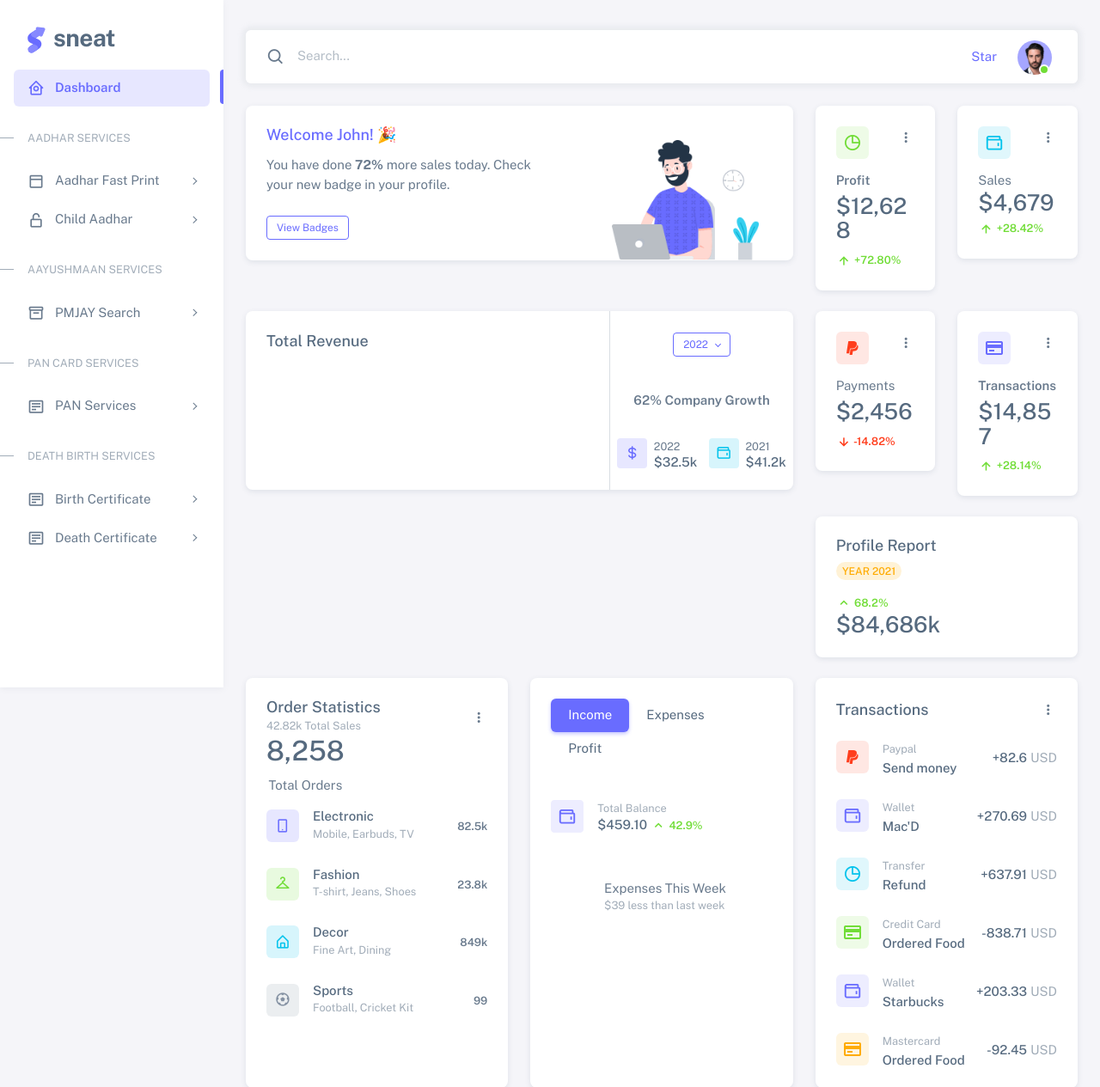
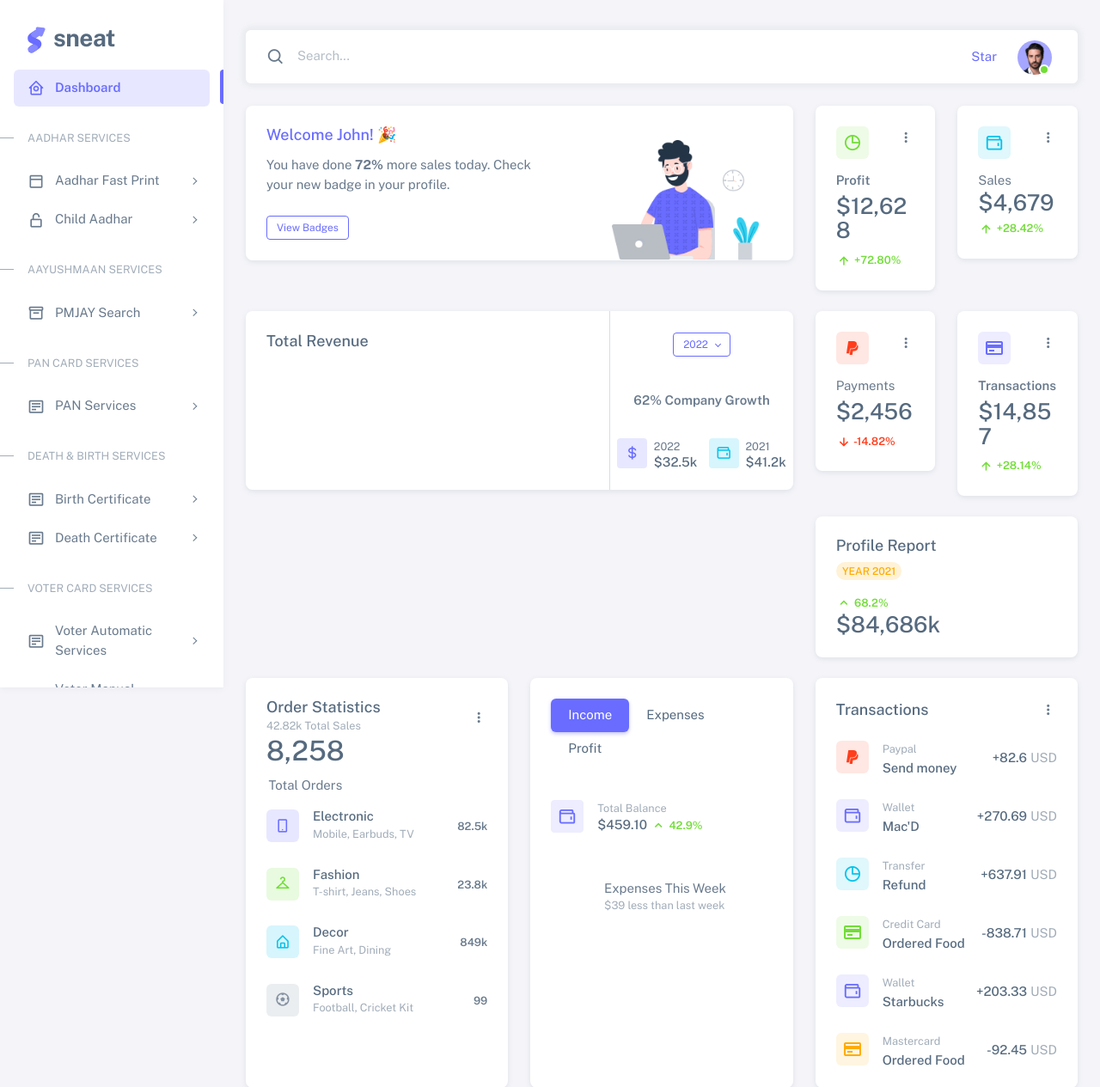
Before and after one commit to nkhandwe/PrintPortal, a PHP site: page /dashboard/index.php in a window 1280 px wide. Shown: the top 1265 px of the page at 86% size. Run offline with PHP 8.4, Linux system fonts and the light colour scheme.

Commit message:
sidebar menu updated

```diff
--- a/dashboard/partials/sidebar.php
+++ b/dashboard/partials/sidebar.php
@@ -171,7 +171,7 @@
                     </ul>
                 </li>
                 <!-- Forms & Tables -->
-                <li class="menu-header small text-uppercase"><span class="menu-header-text">Death Birth Services</span></li>
+                <li class="menu-header small text-uppercase"><span class="menu-header-text">Death & Birth Services</span></li>
                 <!-- Forms -->
                 <li class="menu-item">
                     <a href="javascript:void(0);" class="menu-link menu-toggle">
@@ -211,5 +211,47 @@
 
                     </ul>
                 </li>
+                <!-- Forms & Tables -->
+                <li class="menu-header small text-uppercase"><span class="menu-header-text">Voter Card Services</span></li>
+                <!-- Forms -->
+                <li class="menu-item">
+                    <a href="javascript:void(0);" class="menu-link menu-toggle">
+                        <i class="menu-icon tf-icons bx bx-detail"></i>
+                        <div data-i18n="Form Elements">Voter Automatic Services</div>
+                    </a>
+                    <ul class="menu-sub">
+
+                        <li class="menu-item">
+                            <a href="forms-input-groups.html" class="menu-link">
+                                <div data-i18n="Input groups">Print Voter Card</div>
+                            </a>
+                        </li>
+                        <li class="menu-item">
+                            <a href="forms-input-groups.html" class="menu-link">
+                                <div data-i18n="Input groups">Voter Card Print List</div>
+                            </a>
+                        </li>
+                    </ul>
+                </li>
+                <li class="menu-item">
+                    <a href="javascript:void(0);" class="menu-link menu-toggle">
+                        <i class="menu-icon tf-icons bx bx-detail"></i>
+                        <div data-i18n="Form Elements">Voter Manual Services</div>
+                    </a>
+                    <ul class="menu-sub">
+
+                        <li class="menu-item">
+                            <a href="forms-input-groups.html" class="menu-link">
+                                <div data-i18n="Input groups">Print Voter Card</div>
+                            </a>
+                        </li>
+                        <li class="menu-item">
+                            <a href="forms-input-groups.html" class="menu-link">
+                                <div data-i18n="Input groups">Voter Card Print List</div>
+                            </a>
+                        </li>
+                    </ul>
+                </li>
+
         </aside>
         <!-- / Menu -->
```
